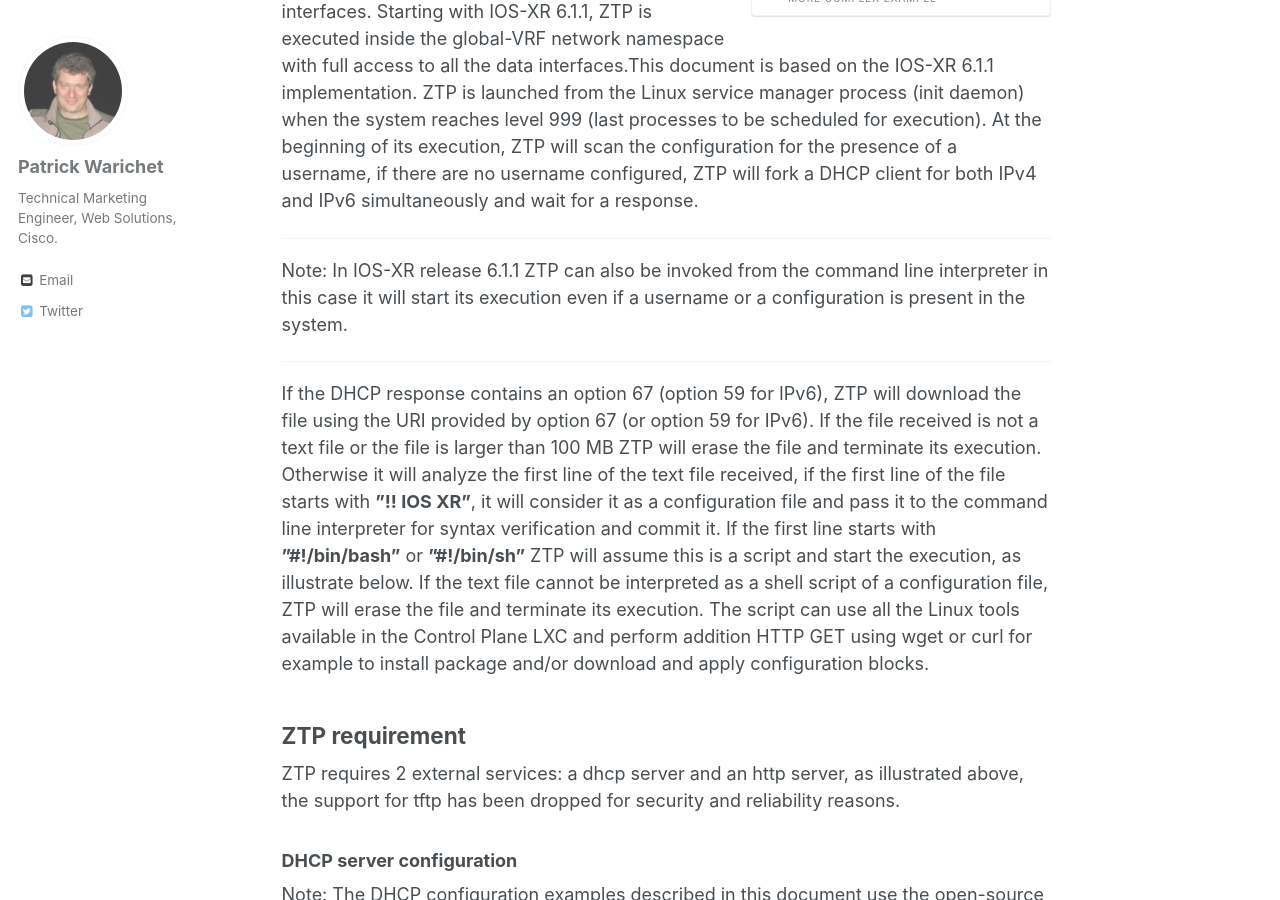
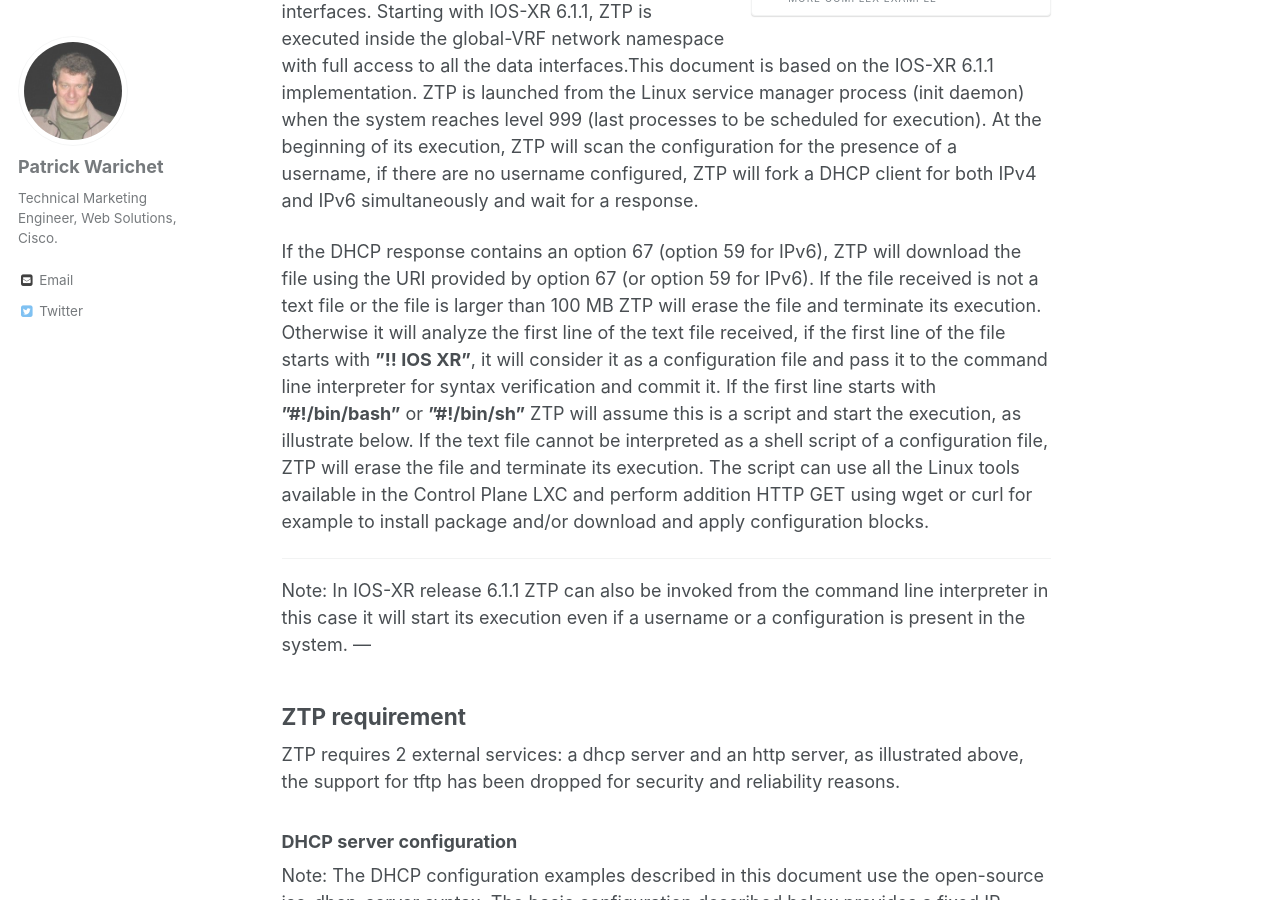
Before and after one commit to xrdocs/software-management, a Jekyll site: the page built from _tutorials/2016-08-26-working-with-ztp.md, in a window 1280 px wide and 900 px high, scrolled down 581 px. Built offline with Jekyll 4.4.1, drawn with Linux system fonts in a browser that asks for light colours; comment, search, counter and statistics services are not loaded.

Commit message:
Updated 2016-08-26-working-with-ztp.md

```diff
--- a/_tutorials/2016-08-26-working-with-ztp.md
+++ b/_tutorials/2016-08-26-working-with-ztp.md
@@ -20,16 +20,16 @@ ZTP was designed to perform 2 different operations:
 The ZTP process is executed or invoked inside the control plane LXC Linux shell. Prior to IOS-XR 6.1.1 ZTP was executed within the default network namespace and could not access directly the data interfaces. Starting with IOS-XR 6.1.1, ZTP is executed inside the global-VRF network namespace with full access to all the data interfaces.This document is based on the IOS-XR 6.1.1 implementation.
 ZTP is launched from the Linux service manager process (init daemon) when the system reaches level 999 (last processes to be scheduled for execution). At the beginning of its execution, ZTP will scan the configuration for the presence of a username, if there are no username configured,  ZTP will fork a DHCP client for both IPv4 and IPv6 simultaneously and wait for a response.
 
----
-Note: In IOS-XR release 6.1.1 ZTP can also be invoked from the command line interpreter in this case it will start its execution even if a username or a configuration is present in the system.
-
----
 If the DHCP response contains an option 67 (option 59 for IPv6), ZTP will download the file using the URI provided by option 67 (or option 59 for IPv6).
 If the file received is not a text file or the file is larger than 100 MB ZTP will erase the file and terminate its execution.
 Otherwise it will analyze the first line of the text file received, if the first line of the file starts with **"!! IOS XR"**, it will consider it as a configuration file and pass it to the command line interpreter for syntax verification and commit it.
 If the first line starts with **"#!/bin/bash"** or **"#!/bin/sh"** ZTP will assume this is a script and start the execution, as illustrate below.
 If the text file cannot be interpreted as a shell script of a configuration file, ZTP will erase the file and terminate its execution.
 The script can use all the Linux tools available in the Control Plane LXC and perform addition HTTP GET using wget or curl for example to install package and/or download and apply configuration blocks.
+
+---
+Note: In IOS-XR release 6.1.1 ZTP can also be invoked from the command line interpreter in this case it will start its execution even if a username or a configuration is present in the system.
+---
 
 ## ZTP requirement
 ZTP requires 2 external services: a dhcp server and an http server, as illustrated above, the support for tftp has been dropped for security and reliability reasons.
```
